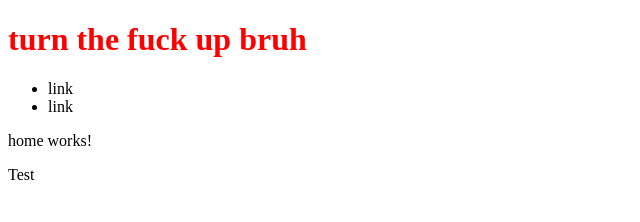
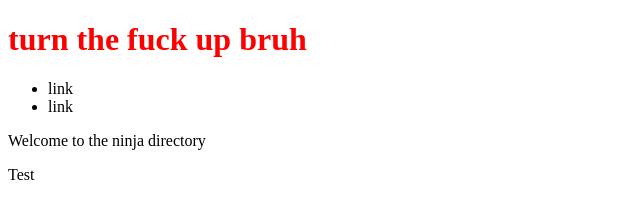
Before and after one commit to NHartMusic/angular_01, an Angular app: page / in a window 1280 px wide. Shown: the top 222 px of the page, without its empty margins (0-640 px from the left). Built offline with nearby package versions, Linux system fonts and the light colour scheme.

Commit message:
data binding

```diff
--- a/src/app/home/home.component.html
+++ b/src/app/home/home.component.html
@@ -1,2 +1,2 @@
-<p>home works!</p>
+<p>{{ homeTitle }}</p>
 <ng-content></ng-content>
--- a/src/app/home/home.component.ts
+++ b/src/app/home/home.component.ts
@@ -6,6 +6,7 @@ import { Component, OnInit } from '@angular/core';
   styleUrls: ['./home.component.css']
 })
 export class HomeComponent implements OnInit {
+  homeTitle = "Welcome to the ninja directory"
 
   constructor() { }
 
```
Also changed, not shown: 1 other file (tests, documents, lock files or other folders).
